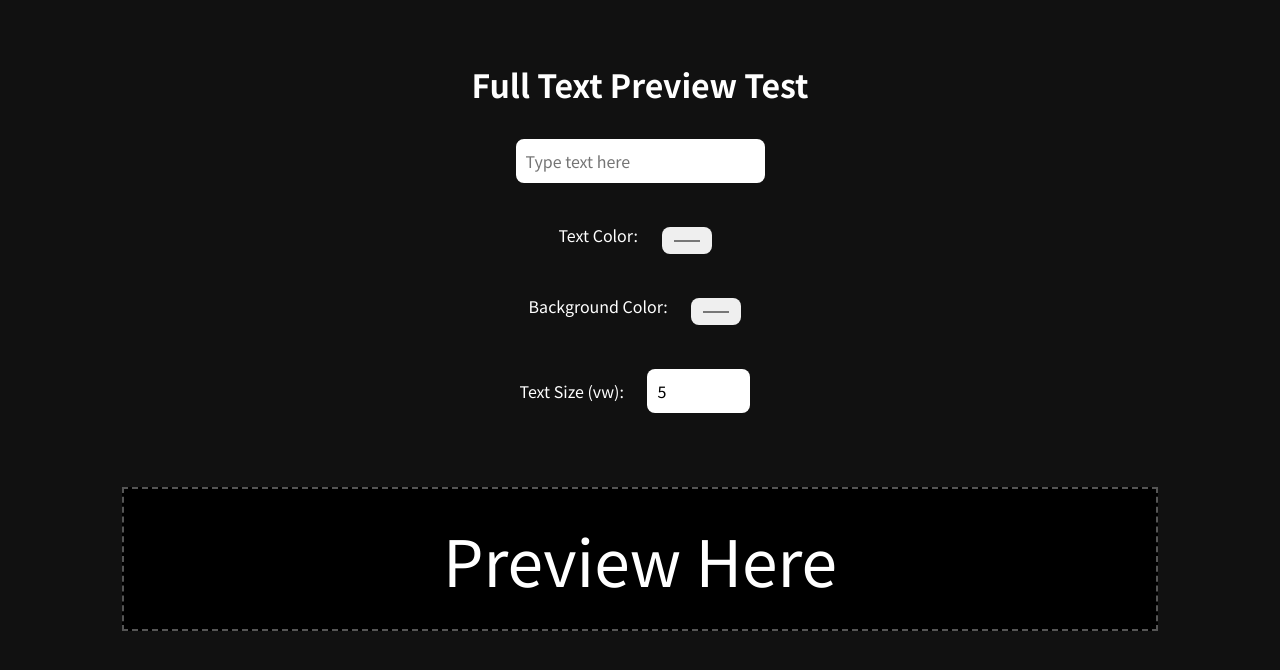
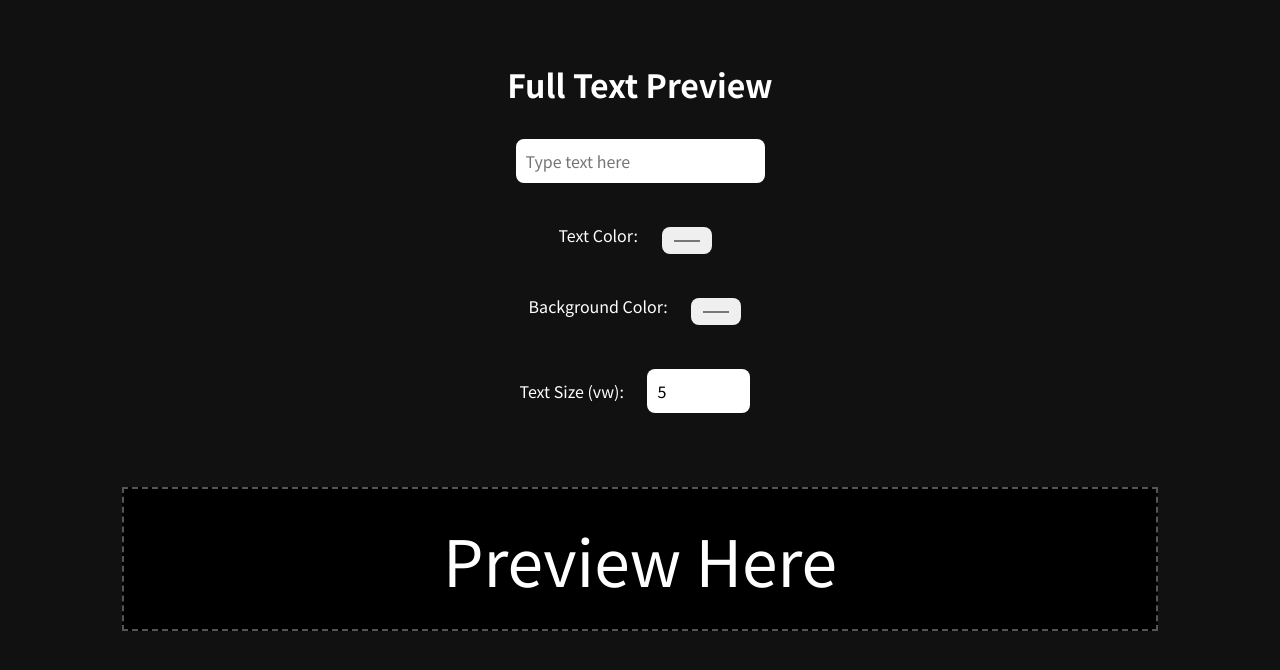
Before and after one commit to farrell508/FullText, a plain HTML site: page index.html in a window 1280 px wide. Drawn offline with Linux system fonts and the light colour scheme.

Commit message:
Update index.html

```diff
--- a/index.html
+++ b/index.html
@@ -7,7 +7,7 @@
     <meta name="keywords" content="FullText, LargeText, BigText, ExtendText">
     <meta name="robots" content="index, follow">
 
-    <title>Full Text Preview Test</title>
+    <title>Full Text Preview</title>
     <link href="https://fonts.googleapis.com/css2?family=Noto+Sans+KR:wght@400;700&display=swap" rel="stylesheet">
     <style>
         body {
@@ -52,7 +52,7 @@
 </head>
 <body>
     <div id="inputArea">
-        <h1>Full Text Preview Test</h1>
+        <h1>Full Text Preview</h1>
         <input type="text" id="userText" placeholder="Type text here" oninput="updatePreview()" />
         <br /><br />
         <label for="textColor">Text Color:</label>
```
